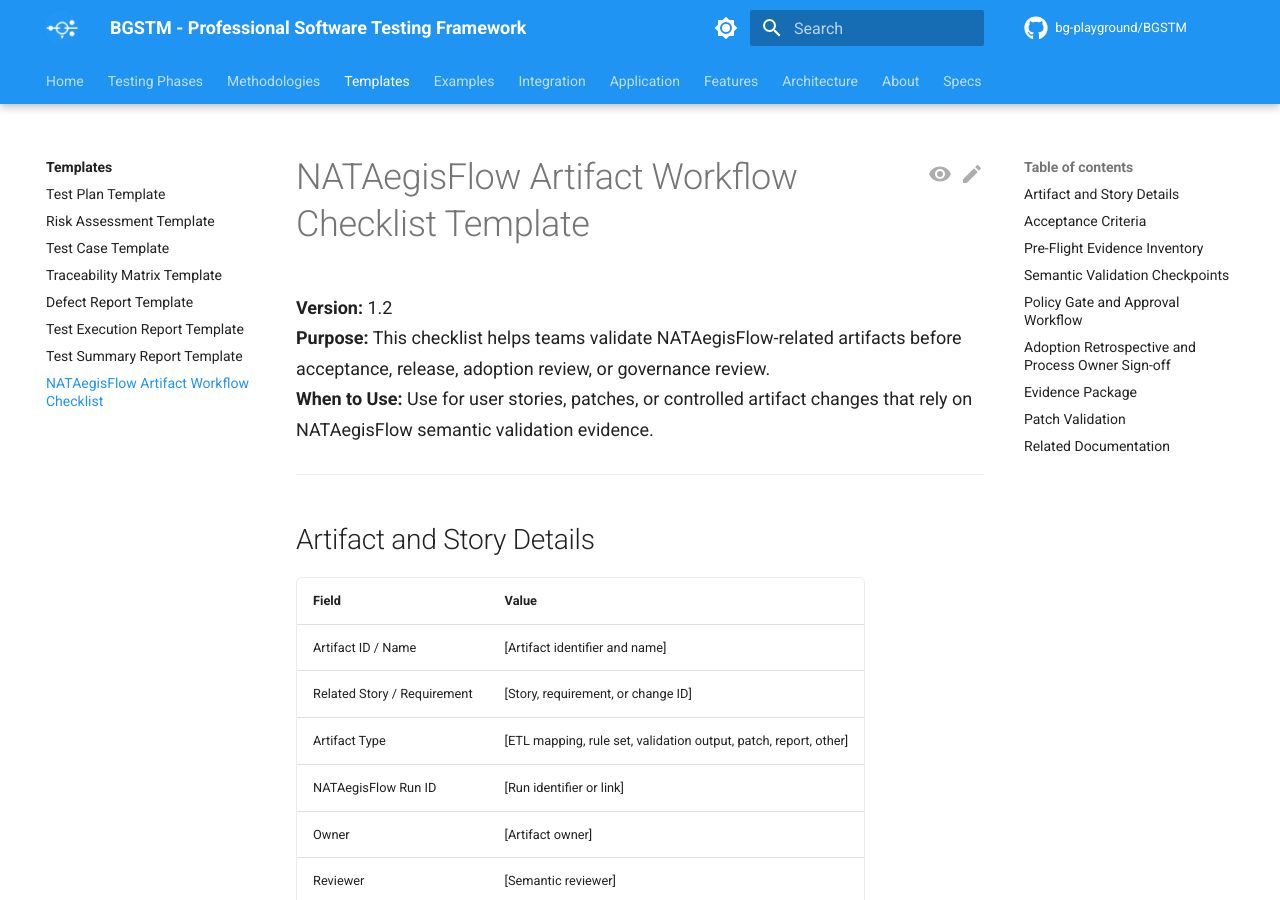
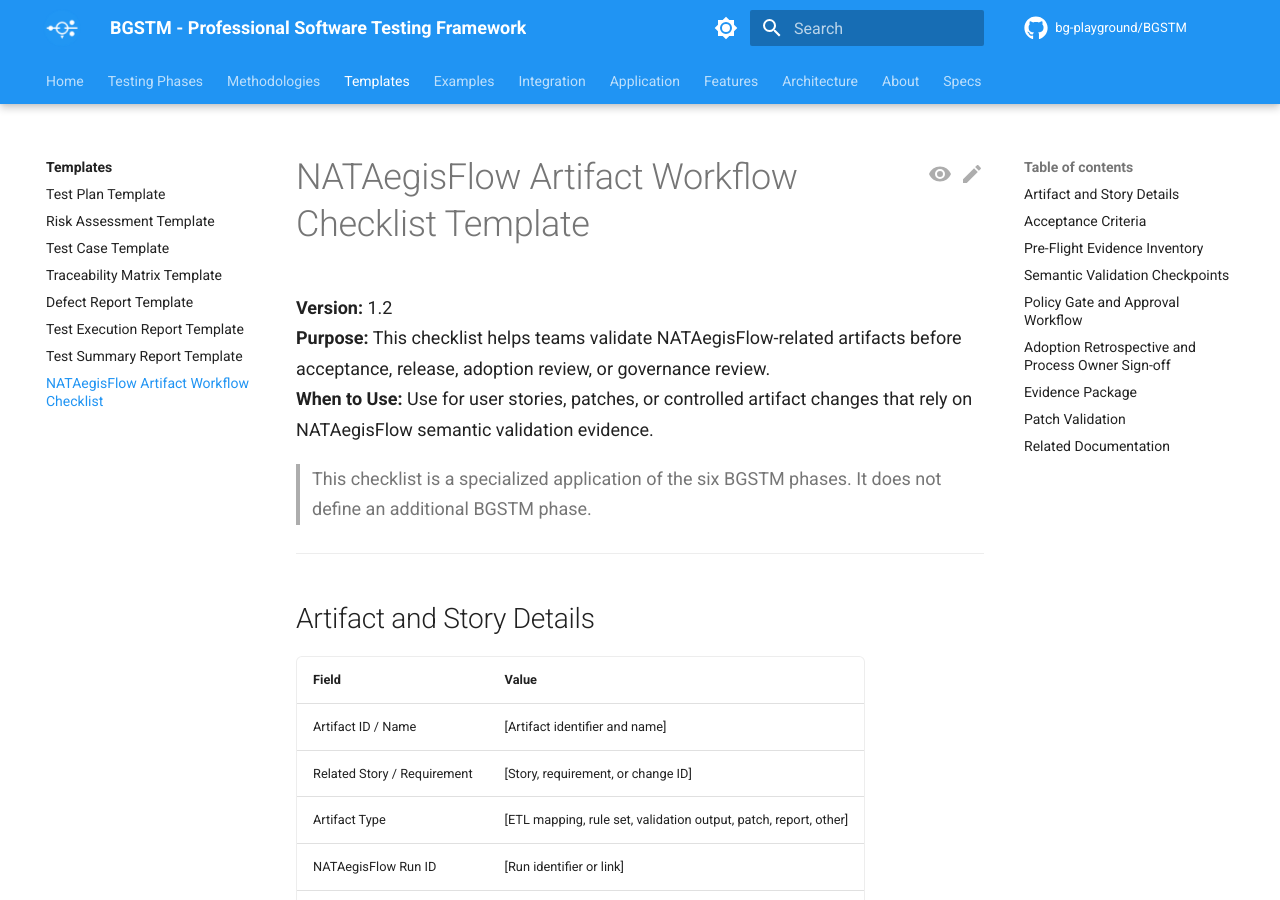
Before and after one commit to bg-playground/BGSTM, an MkDocs documentation site: the page built from docs/test-templates/nataegisflow-artifact-workflow-template.md, in a window 1280 px wide and 900 px high. Built offline with MkDocs 1.6.1 and Material for MkDocs 9.7.7, drawn with Linux system fonts in a browser that asks for light colours; comment, search, counter and statistics services are not loaded; some of the changed text lies outside the part shown.

Commit message:
docs: reclassify NATAegisFlow semantic validation guidance

```diff
--- a/docs/test-templates/nataegisflow-artifact-workflow-template.md
+++ b/docs/test-templates/nataegisflow-artifact-workflow-template.md
@@ -3,6 +3,8 @@
 **Version:** 1.2
 **Purpose:** This checklist helps teams validate NATAegisFlow-related artifacts before acceptance, release, adoption review, or governance review.
 **When to Use:** Use for user stories, patches, or controlled artifact changes that rely on NATAegisFlow semantic validation evidence.
+
+> This checklist is a specialized application of the six BGSTM phases. It does not define an additional BGSTM phase.
 
 ---
 
@@ -91,7 +93,8 @@
 
 ## Related Documentation
 
-- [Phase 7: ETL Semantic Validation](../phases/07-etl-semantic-validation.md)
+- [ETL Semantic Validation Applied Example](../examples/etl-semantic-validation-example.md)
+- [BGSTM Testing Phases](../phases/index.md)
 - [Test Case Template](test-case-template.md)
 - [Traceability Matrix Template](traceability-matrix-template.md)
 - [NATAegisFlow Artifact Workflow Example](../examples/nataegisflow-artifact-workflow-example.md)
```
